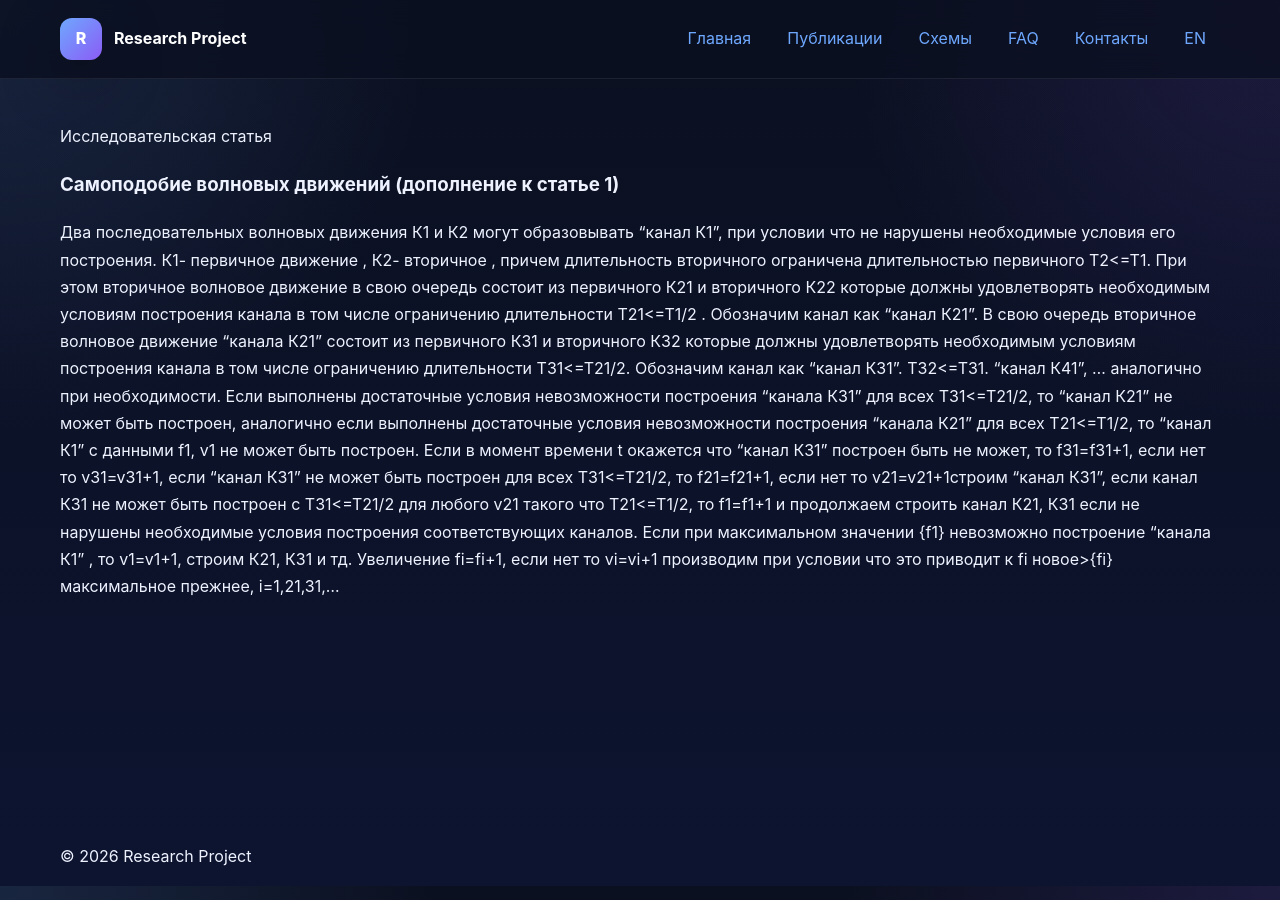
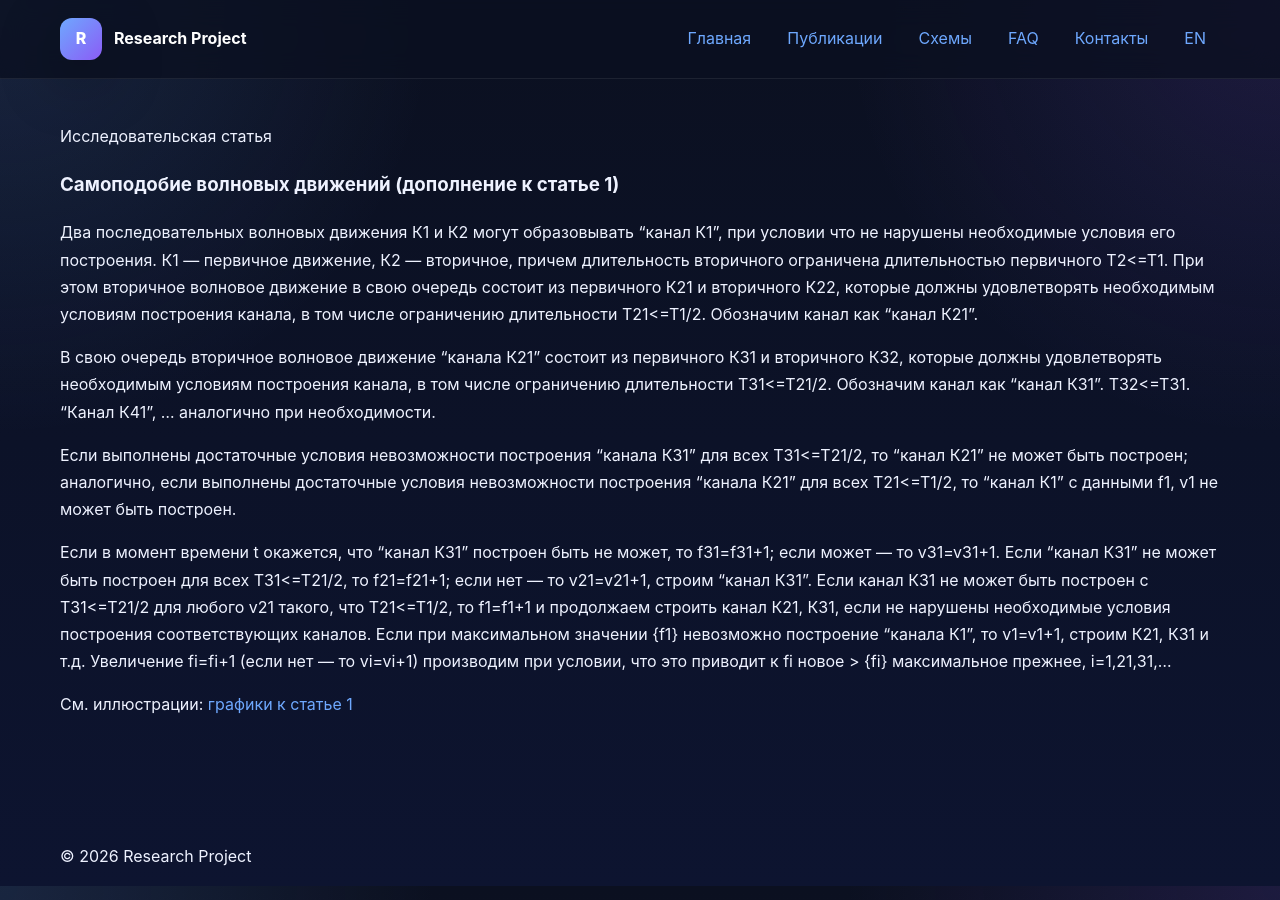
Before and after one commit to naoumov-ilia/naoumov-ilia.github.io, a Jekyll site: the page built from ru/articles/article-2.md, in a window 1280 px wide. Built offline with Jekyll 4.4.1, drawn with Linux system fonts in a browser that asks for light colours.

Commit message:
Update article-2.md

```diff
--- a/ru/articles/article-2.md
+++ b/ru/articles/article-2.md
@@ -9,7 +9,16 @@ permalink: /ru/articles/article-2/
 
 
 
-Два последовательных волновых движения  К1 и  К2 могут образовывать "канал К1", при условии  что не нарушены необходимые условия его построения. К1- первичное движение , К2- вторичное , причем длительность вторичного ограничена длительностью первичного Т2<=Т1. При этом вторичное волновое движение в свою очередь состоит из первичного К21 и вторичного К22 которые должны удовлетворять необходимым условиям построения канала  в том числе ограничению длительности  Т21<=Т1/2 . Обозначим канал как "канал К21".
-В свою очередь   вторичное волновое движение "канала К21"   состоит из первичного К31 и вторичного К32 которые должны удовлетворять необходимым условиям построения канала  в том числе ограничению длительности  Т31<=Т21/2. Обозначим канал как "канал К31".  T32<=T31.  "канал К41", ...  аналогично при необходимости.
-Если выполнены достаточные условия невозможности построения "канала К31" для всех Т31<=Т21/2, то  "канал К21" не может быть построен, аналогично   если выполнены достаточные условия невозможности построения "канала К21" для всех Т21<=Т1/2, то  "канал К1" с данными f1, v1 не может быть построен.
-Если в момент времени t окажется что "канал К31"  построен  быть не может,  то f31=f31+1, если нет то v31=v31+1, если    "канал К31"  не может быть построен для всех  Т31<=Т21/2, то f21=f21+1, если нет то v21=v21+1строим "канал К31", если канал К31 не может быть построен с Т31<=Т21/2 для любого v21 такого что Т21<=Т1/2, то  f1=f1+1 и  продолжаем строить канал К21, К31 если не нарушены необходимые условия построения соответствующих каналов. Если при максимальном значении {f1} невозможно построение "канала К1" , то v1=v1+1, строим К21, К31 и тд.  Увеличение fi=fi+1, если нет то vi=vi+1 производим при условии что это приводит к fi новое>{fi} максимальное прежнее, i=1,21,31,...
+Два последовательных волновых движения К1 и К2 могут образовывать "канал К1", при условии что не нарушены необходимые условия его построения. К1 — первичное движение, К2 — вторичное, причем длительность вторичного ограничена длительностью первичного Т2<=Т1. При этом вторичное волновое движение в свою очередь состоит из первичного К21 и вторичного К22, которые должны удовлетворять необходимым условиям построения канала, в том числе ограничению длительности Т21<=Т1/2. Обозначим канал как "канал К21".
+
+В свою очередь вторичное волновое движение "канала К21" состоит из первичного К31 и вторичного К32, которые должны удовлетворять необходимым условиям построения канала, в том числе ограничению длительности Т31<=Т21/2. Обозначим канал как "канал К31". T32<=T31. "Канал К41", ... аналогично при необходимости.
+
+Если выполнены достаточные условия невозможности построения "канала К31" для всех Т31<=Т21/2, то "канал К21" не может быть построен; аналогично, если выполнены достаточные условия невозможности построения "канала К21" для всех Т21<=Т1/2, то "канал К1" с данными f1, v1 не может быть построен.
+
+Если в момент времени t окажется, что "канал К31" построен быть не может, то f31=f31+1; если может — то v31=v31+1. Если "канал К31" не может быть построен для всех Т31<=Т21/2, то f21=f21+1; если нет — то v21=v21+1, строим "канал К31". Если канал К31 не может быть построен с Т31<=Т21/2 для любого v21 такого, что Т21<=Т1/2, то f1=f1+1 и продолжаем строить канал К21, К31, если не нарушены необходимые условия построения соответствующих каналов. Если при максимальном значении {f1} невозможно построение "канала К1", то v1=v1+1, строим К21, К31 и т.д. Увеличение fi=fi+1 (если нет — то vi=vi+1) производим при условии, что это приводит к fi новое > {fi} максимальное прежнее, i=1,21,31,...
+
+
+
+
+
+См. иллюстрации: [графики к статье 1]({{ '/ru/diagrams/' | relative_url }})
```
